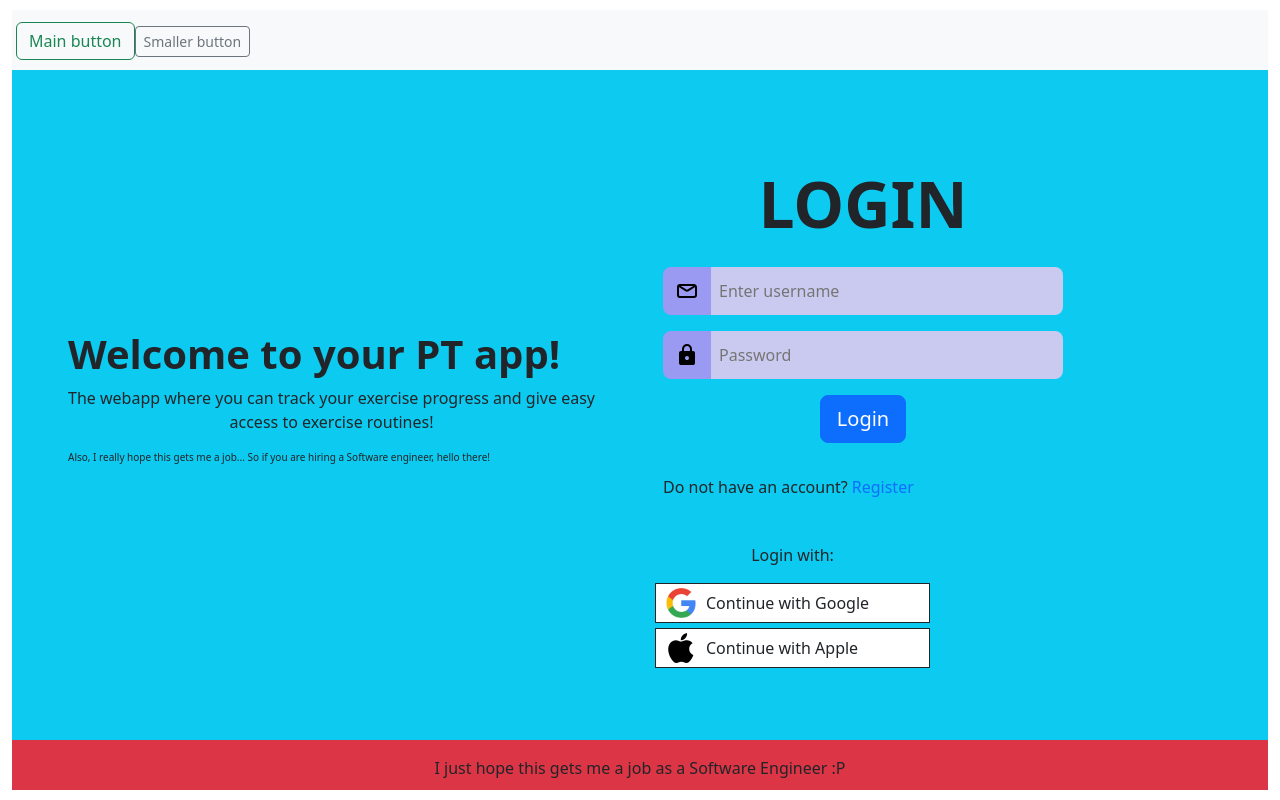
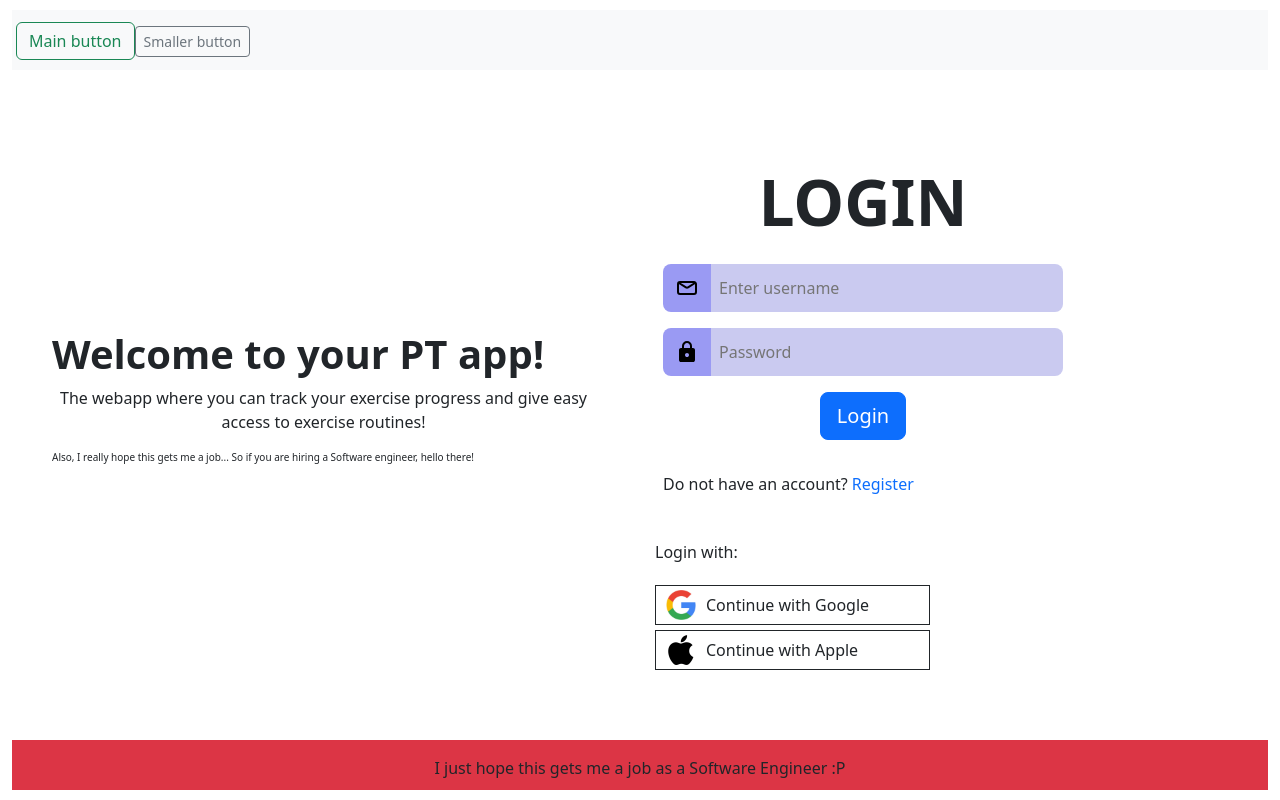
Before and after one commit to EmmanuelBerkowicz/pt-app, a React (Vite) app: page / in a window 1280 px wide. Built offline with nearby package versions, Linux system fonts and the light colour scheme.

Commit message:
Remove temp background from login screen format 'login with' for authentication options

```diff
--- a/src/App.tsx
+++ b/src/App.tsx
@@ -9,7 +9,7 @@ function App() {
       <div className="navbar p-1 bg-light">
         <Navbar />
       </div>
-      <div className="p-3 bg-info overflow-auto">
+      <div>
         <Login />
       </div>
       <div className="bottombar p-3 bg-danger">
--- a/src/pages/login/LoginAuth.tsx
+++ b/src/pages/login/LoginAuth.tsx
@@ -6,7 +6,9 @@ function LoginAuth() {
   return (
     <>
       <div className="authenticationContainer">
-        <p className="login-with-text">Login with: </p>
+        <div className={styles.LoginAuthHeadingWrapper}>
+          <p className={styles.LoginAuthHeading}>Login with: </p>
+        </div>
 
         <div className="loginOptionsWrapper">
           <div className={styles.genericLoginOption}>
--- a/src/pages/login/styles/LoginAuth.module.css
+++ b/src/pages/login/styles/LoginAuth.module.css
@@ -25,3 +25,9 @@
 .loginOptionText p{
     margin: 0;
 }
+
+.LoginAuthHeadingWrapper{
+  display: flex;
+  justify-content: flex-start;
+  align-items: center;
+}
```
